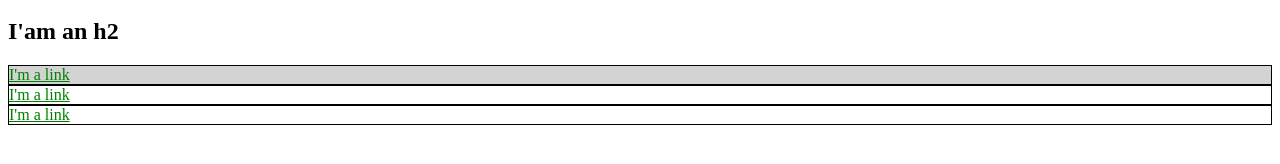
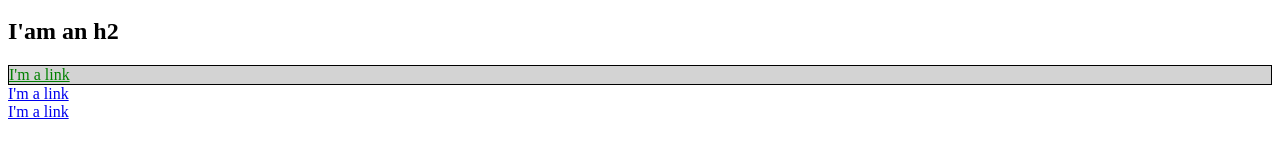
Before and after one commit to yap19jr/learning-css, a plain HTML site: page index.html in a window 1280 px wide. Shown: the part 136-300 px from the top of the page. Drawn offline with Linux system fonts and the light colour scheme.

Commit message:
delete div inline style in css/main

```diff
--- a/css/main.css
+++ b/css/main.css
@@ -1,9 +1,4 @@
-div{
-    border: 1px solid #000;
-  }
-  div a {
-    color: green;
-  }
+
   li a{
     color: red;
   }
```
